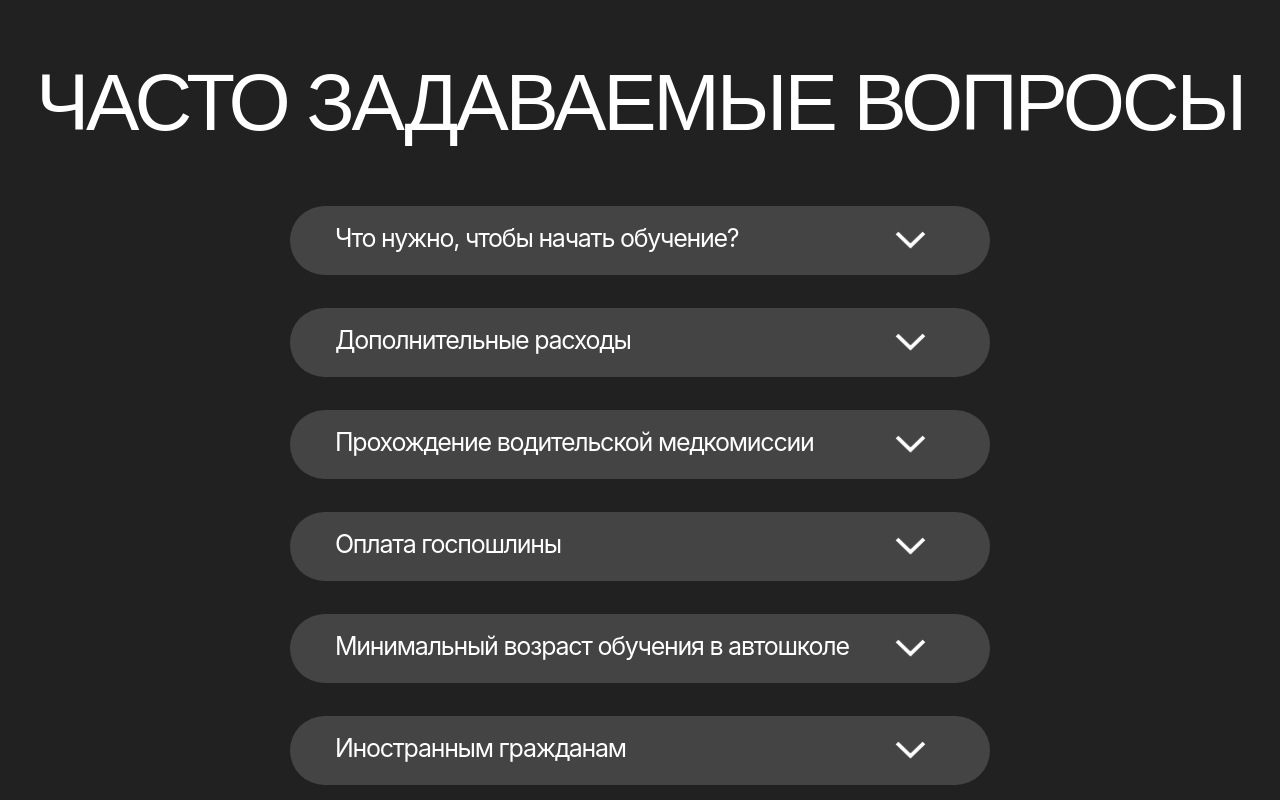
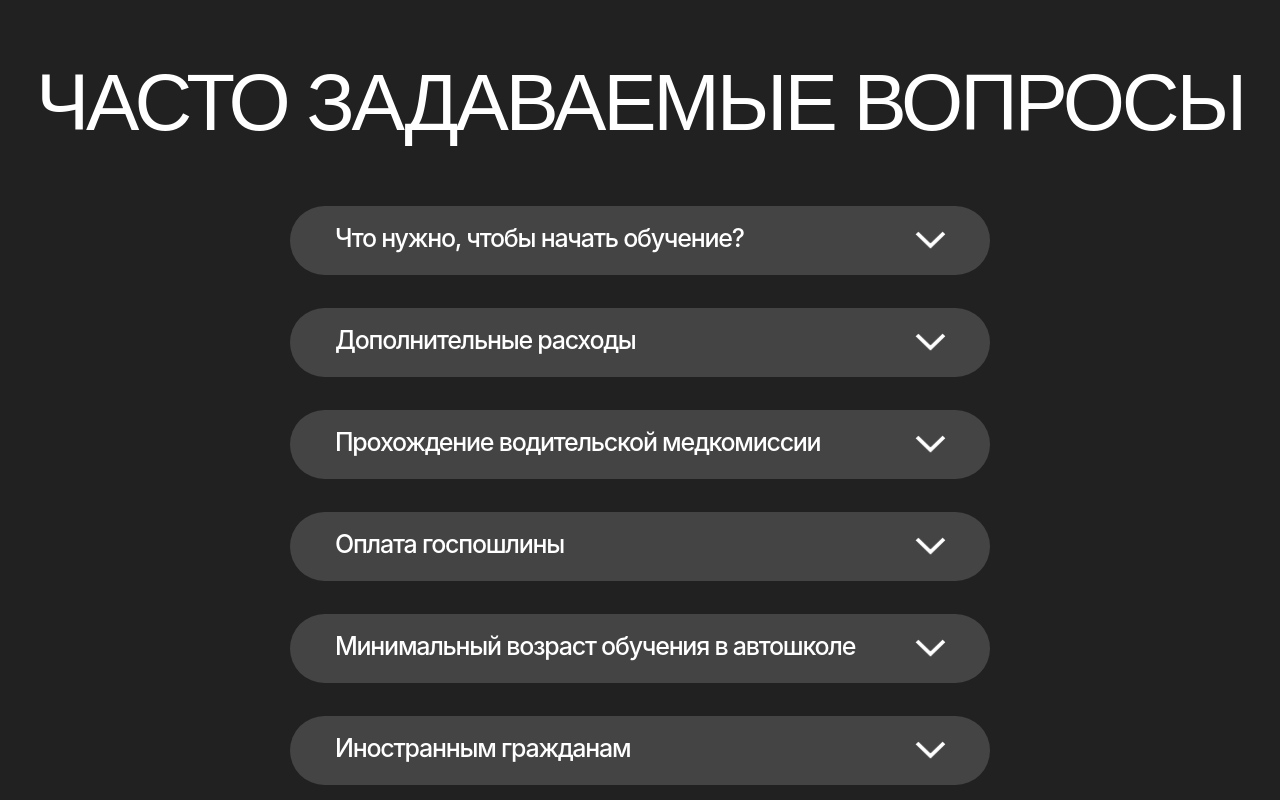
Before and after one commit to yeeeppppp/gavaskaya-school, a React (Vite) app: page /FAQ in a window 1280 px wide. Shown: the top 800 px of the page. Built offline with nearby package versions, Linux system fonts and the light colour scheme; a web font is replaced by a local one.

Commit message:
маленькие апдейты FAQ

```diff
--- a/src/components/FAQ/FAQ.css
+++ b/src/components/FAQ/FAQ.css
@@ -18,7 +18,7 @@
     align-items: center;
 
     font-family: var(--font-family);
-    font-weight: 400;
+    font-weight: 500;
     font-size: 25px;
     line-height: 122%;
     letter-spacing: -0.05em;
@@ -49,7 +49,7 @@
 
 
     font-family: var(--font-family);
-    font-weight: 400;
+    font-weight: 300;
     font-size: 15px;
     line-height: 122%;
     letter-spacing: -0.05em;
@@ -67,7 +67,7 @@
 .faq-question img{
     position: absolute;
     height: 18.5px;
-    margin-left: 605px;
+    margin-left: 625px;
     margin-top: 25px;
 
 }
```
